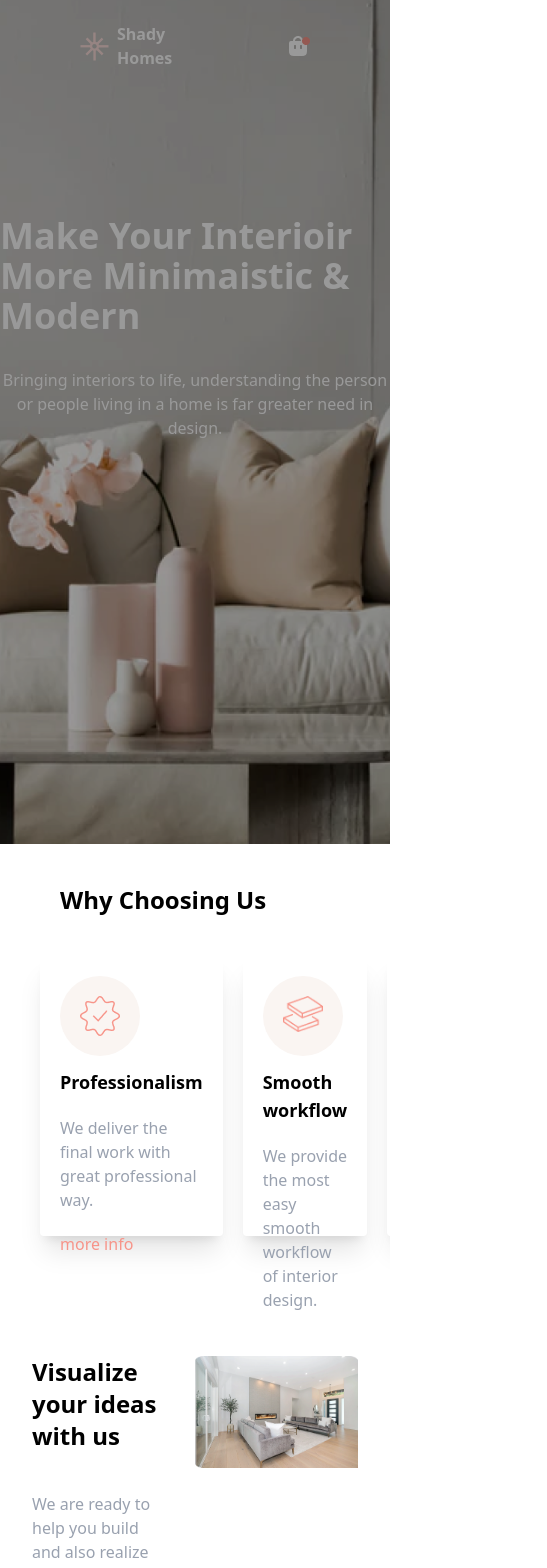
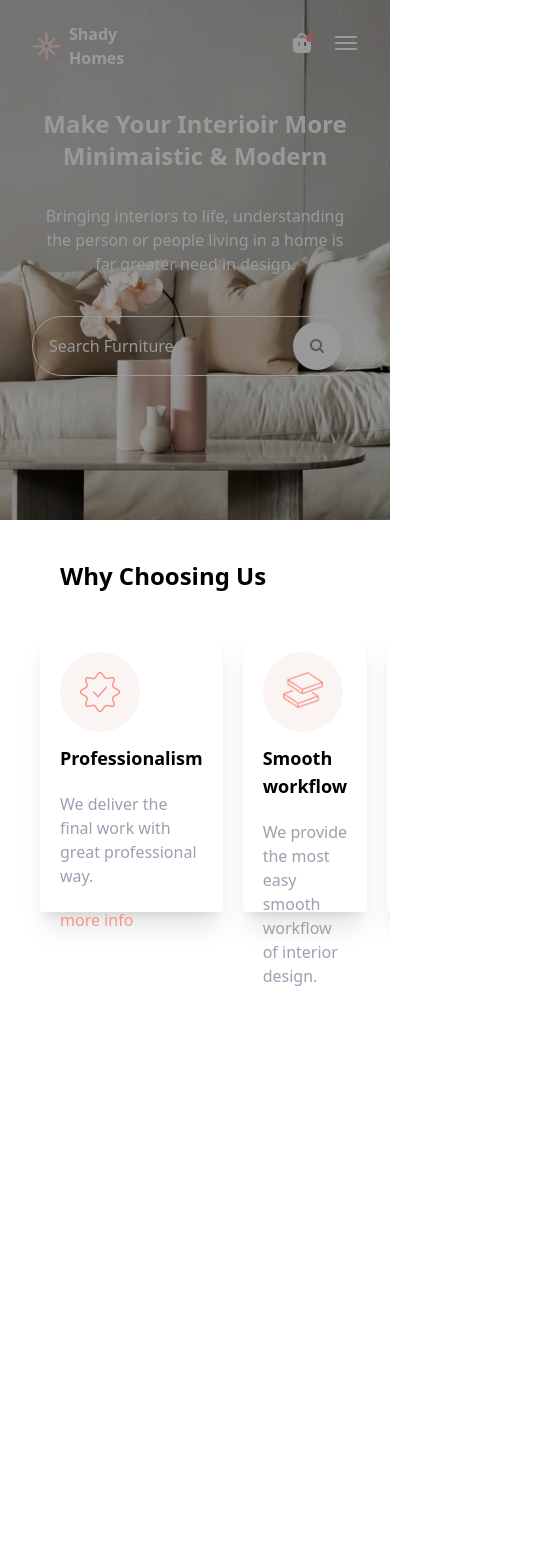
Before and after one commit to Th3-D5-482/Shady-Homes-Website, a React (Vite) app: page / in a window 390 px wide. Shown: the top 1568 px of the page, 547 px wide, since content can reach past the window. After the commit the page ends 1032 px from the top, so only its background shows below. Built offline with nearby package versions, Linux system fonts and the light colour scheme.

Commit message:
Th3_D5_482

```diff
--- a/src/App.jsx
+++ b/src/App.jsx
@@ -14,11 +14,11 @@ const App = () => {
       <ToastContainer/>
       <Header/>
       <Choosing/>
-      <Visualize/>
+      { /* <Visualize/>
       <Featured/>
       <Services/>
       <Homey/>
-      <Footer/>
+      <Footer/> */}
     </div>
   )
 }
--- a/src/Components/Featured.jsx
+++ b/src/Components/Featured.jsx
@@ -24,7 +24,7 @@ const StarRating = ({ rating }) => {
 
 const Featured = () => {
     return (
-    <div className='w-auto h-140 mx-8 mb-8'>
+    <div className='w-auto h-140 mx-8 mb-8 overflow-hidden'>
         <h2 className='font-semibold text-2xl text-center mb-10'>Featured Product</h2>
         <div className='h-110 flex justify-between gap-5'>
             {products.map((product,index) => (
--- a/src/Components/Footer.jsx
+++ b/src/Components/Footer.jsx
@@ -3,7 +3,7 @@ import app_logo from '../assets/app_logo.png'
 
 const Footer = () => {
   return (
-    <div className='w-auto h-100 px-8 py-20 bg-black justify-between'>
+    <div className='w-auto h-100 px-8 py-20 bg-black justify-between overflow-hidden'>
         <div className='flex'>
             <div className='w-1/5 flex'>
                 <img src ={app_logo} className='h-10 w-10 mt-3' alt="" />
--- a/src/Components/Header.jsx
+++ b/src/Components/Header.jsx
@@ -5,16 +5,16 @@ import {motion} from 'motion/react'
 
 const Header = () => {
   return (
-    <div className='w-full min-h-screen overflow-hidden bg-center bg-cover bg-[url(/background.png)]' style = {{filter: 'brightness(60%)'}} id ="Header">
+    <div className='w-auto min-h-130 overflow-hidden bg-center bg-cover bg-[url(/background.png)] md:min-h-screen' style = {{filter: 'brightness(60%)'}} id ="Header">
         <Navbar/>
         <motion.div
         initial ={{opacity: 0, y: 200}}
         whileInView ={{opacity: 1, y: 0 }}
         transition ={{duration: 0.5}}
         >
-            <h2 className='max-w-110 text-4xl mx-auto my-35 font-bold text-white mb-8'>Make Your Interioir More Minimaistic & Modern </h2>
-            <p className='mx-auto max-w-110 text-center text-white mb-10'>Bringing interiors to life, understanding the person or people living in a home is far greater need in design.</p>
-            <div className="relative w-1/5 h-15 border border-white rounded-full bg-transparent text-white flex items-center px-4 mx-150">
+            <h2 className='max-w-80 text-center text-2xl mx-auto mt-8 font-bold text-white mb-8 md:text-4xl md:max-w-110 md:mt-35'>Make Your Interioir More Minimaistic & Modern </h2>
+            <p className='mx-auto max-w-80 text-center text-white mb-10 md:max-w-110'>Bringing interiors to life, understanding the person or people living in a home is far greater need in design.</p>
+            <div className="relative w-auto h-15 border border-white rounded-full bg-transparent text-white flex items-center px-4 mx-8 md:w-1/5 md:mx-150">
               <input type="text" className="bg-transparent flex-grow outline-none text-white placeholder-white" placeholder="Search Furniture"/>
               <div className="bg-white w-12 h-12 rounded-full flex items-center justify-center ml-3">
                 <img src={Search} className="p-3 cursor-pointer" alt="" />
--- a/src/Components/Homey.jsx
+++ b/src/Components/Homey.jsx
@@ -27,7 +27,7 @@ const Homey = () => {
         }
       };
   return (
-    <div className='w-auto mx-8 h-130 mb-20 flex'>
+    <div className='w-auto mx-8 h-130 mb-20 flex overflow-hidden'>
         <div className='w-1/2'>
             <img src={homey} alt="" />
         </div>
--- a/src/Components/Navbar.jsx
+++ b/src/Components/Navbar.jsx
@@ -1,10 +1,11 @@
 import React from 'react'
 import app_logo from '../assets/app_logo.png'
 import bag_fill from '../assets/bag_fill.png'
+import lines from '../assets/lines.png'
 
 const Navbar = () => {
   return (
-    <div className='w-auto h-15 mx-20 my-4 justify-between items-center flex text-white'>
+    <div className='w-auto h-15 mx-8 my-4 justify-between items-center flex text-white md:mx-20'>
         <div className='flex items-center my-1'>
             <img src={app_logo} alt="" />
             <a href="#"><h3 className='max-w-16 text-white font-semibold ml-2'>Shady Homes</h3></a>
@@ -17,9 +18,14 @@ const Navbar = () => {
                 <li><a href="#" className='hover:text-gray-200 hover:underline'>Contact</a></li>
             </ul>
         </div>
-        <button className='cursor-pointer'>
-            <img src={bag_fill} alt="" />
-        </button>
+        <div>
+            <button className='cursor-pointer'>
+                <img src={bag_fill} alt="" />
+            </button>
+            <button className='cursor-pointer md:hidden ml-5'>
+                <img src={lines} alt="" />
+            </button>
+        </div>
     </div>
   )
 }
--- a/src/Components/Services.jsx
+++ b/src/Components/Services.jsx
@@ -3,7 +3,7 @@ import { feedbacks } from '../Database'
 
 const Services = () => {
   return (
-    <div className='w-auto h-150 mb-20 px-8 bg-[#FAF5F2]'>
+    <div className='w-auto h-150 mb-20 px-8 bg-[#FAF5F2] overflow-hidden'>
         <h2 className='text-2xl text-center font-semibold py-20'>What they say about our services</h2>
         <div className='h-120 flex justify-between gap-10'>
             {feedbacks.map((feedback,index) => (
--- a/src/Components/Visualize.jsx
+++ b/src/Components/Visualize.jsx
@@ -40,7 +40,7 @@ const Visualize = () => {
         }
     }
   return (
-    <div className='w-auto h-150 flex mx-8 mb-8'>
+    <div className='w-auto h-150 flex mx-8 mb-8 overflow-hidden'>
         <div className='w-1/2 h-125 pr-8'>
             <h2 className='text-2xl font-semibold mb-10'>Visualize your ideas with us</h2>
             <p className='max-w-160 mb-5 text-gray-400'>We are ready to help you build and also realize the room design that you dream of, with our experts and also the best category recommendations from us. </p>
```
Also changed, not shown: src/assets/lines.png (added).
